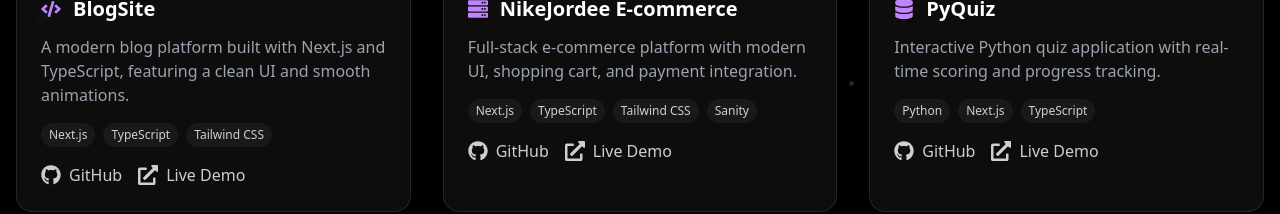
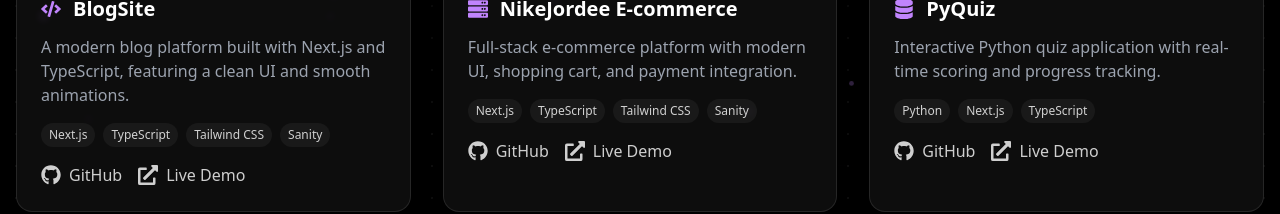
Before and after one commit to subhankaladi/PERSONALxPORTFOLIO, a Next.js app: page / in a window 1280 px wide. Shown: the part 5000-5214 px from the top of the page. Built offline with nearby package versions, Linux system fonts and the light colour scheme.

Commit message:
Update Project.tsx

```diff
--- a/app/components/Project.tsx
+++ b/app/components/Project.tsx
@@ -64,7 +64,7 @@
       title: "BlogSite",
       description: "A modern blog platform built with Next.js and TypeScript, featuring a clean UI and smooth animations.",
       image: "/blogsite.png",
-      technologies: ["Next.js", "TypeScript", "Tailwind CSS"],
+      technologies: ["Next.js", "TypeScript", "Tailwind CSS", "Sanity"],
       githubLink: "https://github.com/subhankaladi/blogsite-with-sanity/tree/main/next-sanity-blog",
       liveLink: "https://blogsite-with-sanity.vercel.app/",
       type: "project",
```
